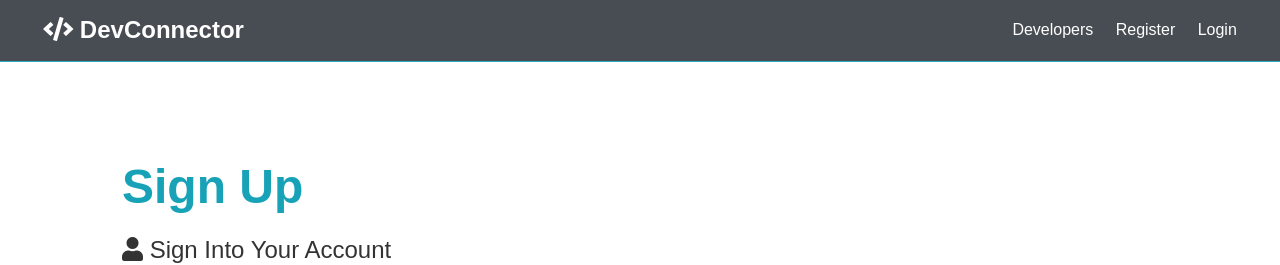
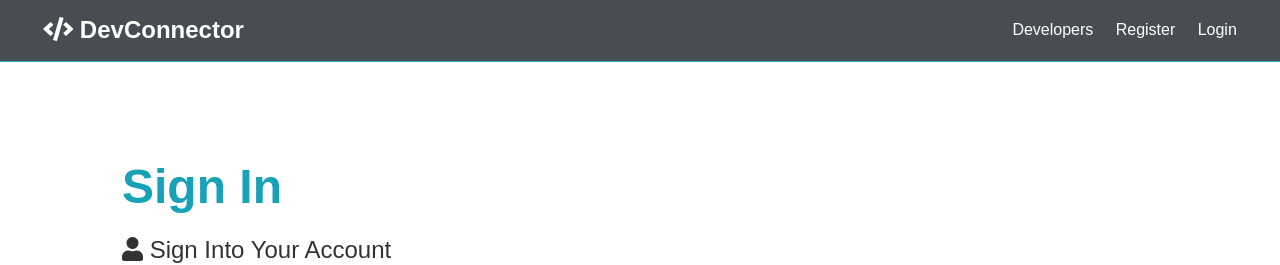
Before and after one commit to akbasbatuhn/developer-connector, a React (Create React App) app in the folder client/: page /login in a window 1280 px wide. Shown: the top 265 px of the page. Built offline with nearby package versions, Linux system fonts and the light colour scheme.

Commit message:
fixed typo

```diff
--- a/client/src/components/auth/Login.js
+++ b/client/src/components/auth/Login.js
@@ -34,7 +34,7 @@ const Login = ({ login, isAuthenticated }) => {
   return (
     <>
       <section className="container">
-        <h1 className="large text-primary">Sign Up</h1>
+        <h1 className="large text-primary">Sign In</h1>
         <p className="lead">
           <i className="fas fa-user"></i> Sign Into Your Account
         </p>
```
